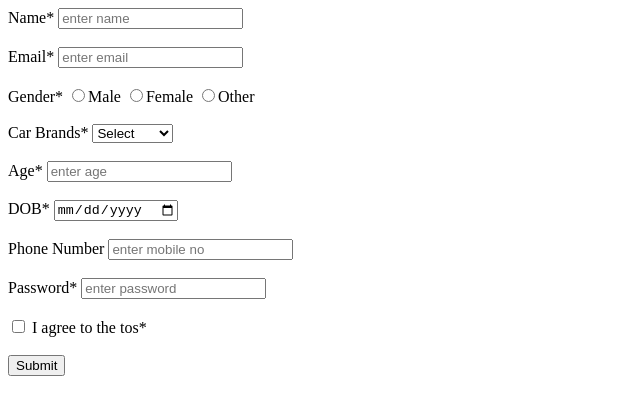
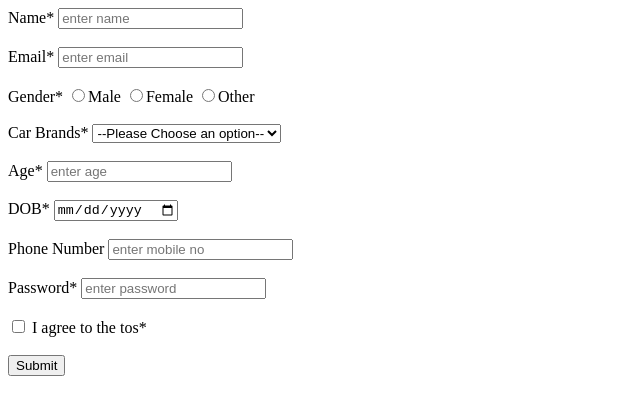
Before and after one commit to acciojob/signup-form-car-pranavsinghrio, a website: page main.html in a window 1280 px wide. Shown: the whole page, without its empty margins (0-640 px from the left). Drawn offline with Linux system fonts and the light colour scheme.

Commit message:
created a submission

```diff
--- a/main.html
+++ b/main.html
@@ -22,7 +22,7 @@
            <br> <br>
          <label for="carbrand">Car Brands<span class="required">*</span></label>
          <select name="carbrand" id="carbrand"  required>
-            <option value="select">Select</option>
+            <option value="text"  selected>--Please Choose an option-- </option>
             <option value="BMW">BMW</option>
             <option value="Audi">Audi</option>
             <option value="Mercedez">Mercedez</option>
```
